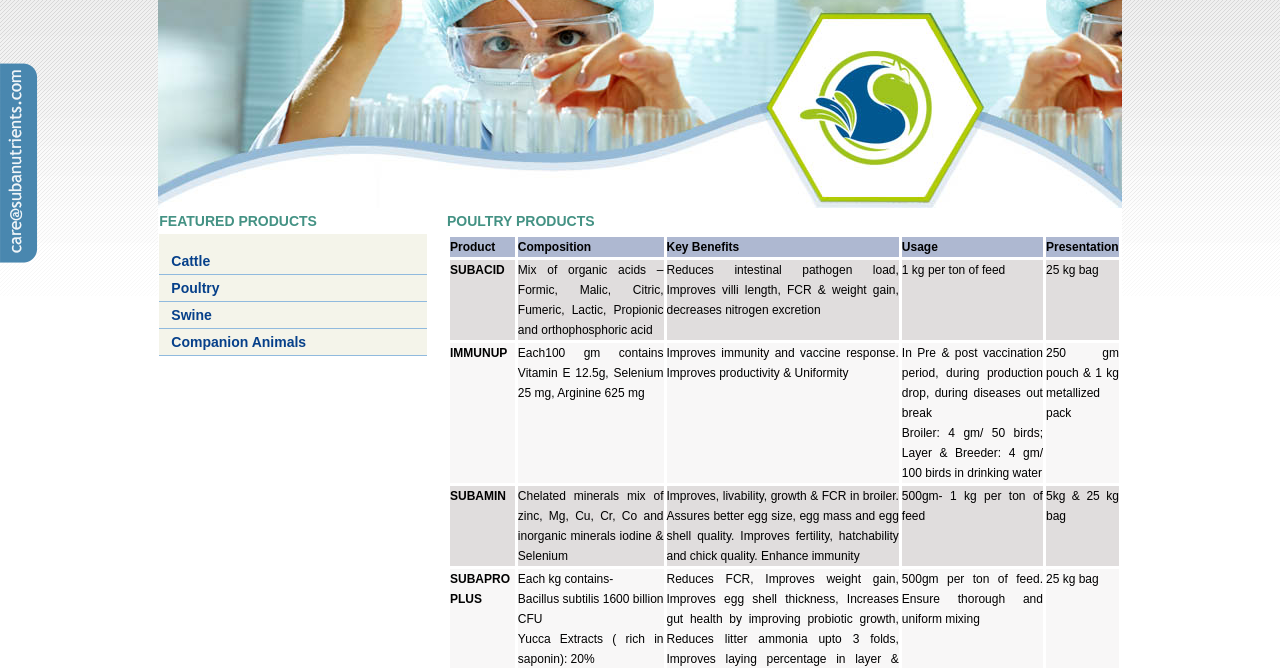
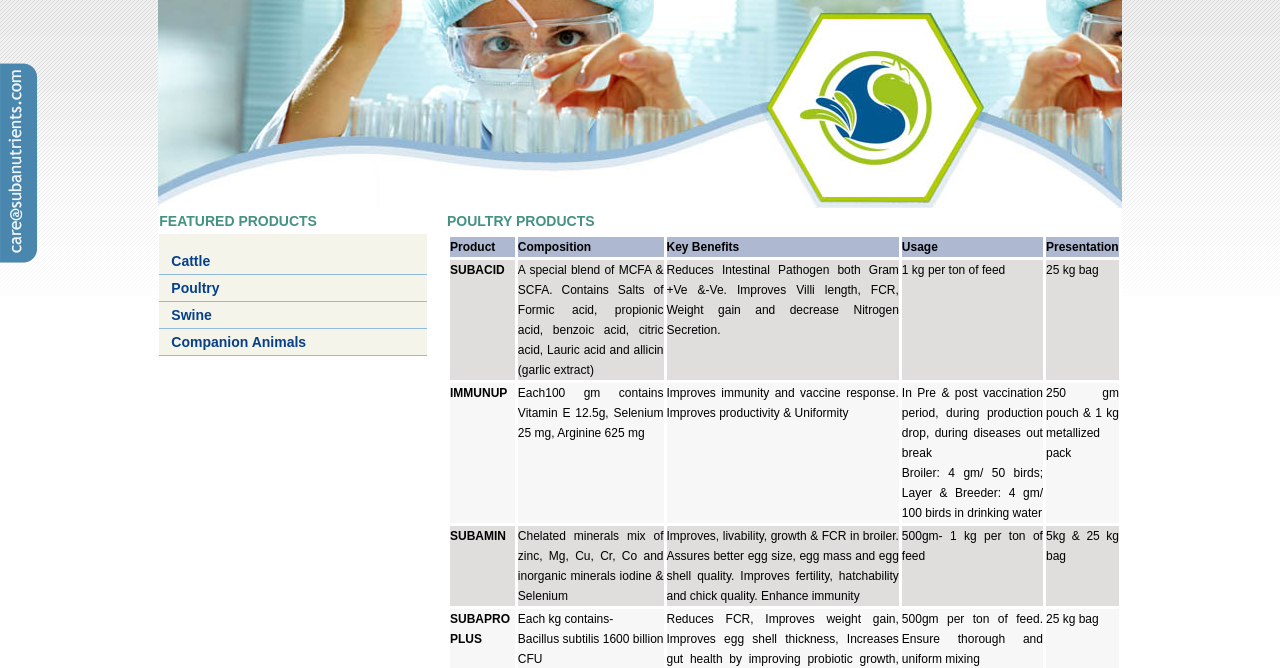
Before and after one commit to aforarup/suba, a plain HTML site: page poultry.html in a window 1280 px wide. Shown: the part 137-805 px from the top of the page. Drawn offline with Linux system fonts and the light colour scheme; a web font is replaced by a local one.

Commit message:
Subacid composition changes

```diff
--- a/poultry.html
+++ b/poultry.html
@@ -104,8 +104,8 @@
           </tr>
           <tr>
             <td width="65" valign="top" bgcolor="#E0DDDD"><p align="center"><strong>SUBACID </strong><strong> </strong></p></td>
-            <td width="147" valign="top" bgcolor="#E0DDDD"><p>Mix of organic acids    – Formic, Malic, Citric, Fumeric, Lactic, Propionic and orthophosphoric acid</p></td>
-            <td width="236" valign="top" bgcolor="#E0DDDD"><p>Reduces intestinal    pathogen load, Improves villi length, FCR &amp; weight gain, decreases nitrogen    excretion</p></td>
+            <td width="147" valign="top" bgcolor="#E0DDDD"><p>A special blend of MCFA & SCFA. Contains Salts of Formic acid, propionic acid, benzoic acid, citric acid, Lauric acid and allicin (garlic extract)</p></td>
+            <td width="236" valign="top" bgcolor="#E0DDDD"><p>Reduces Intestinal Pathogen both Gram +Ve &amp;-Ve. Improves Villi length, FCR, Weight gain and decrease Nitrogen Secretion.</p></td>
             <td width="142" valign="top" bgcolor="#E0DDDD"><p>1 kg per ton of feed</p></td>
             <td width="73" valign="top" bgcolor="#E0DDDD"><p>25 kg bag</p></td>
           </tr>
```
